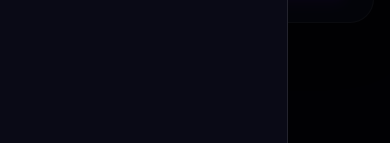
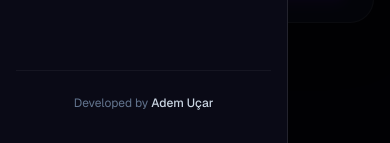
Before and after one commit to ademucar/donusturucu-site, a Next.js app: page / in a window 390 px wide. Both pictures are taken after a click on the button "Menü". Shown: the part 701-844 px from the top of the page. Built offline with nearby package versions, Linux system fonts and the light colour scheme.

Commit message:
Update MobileNav.tsx

```diff
--- a/app/components/MobileNav.tsx
+++ b/app/components/MobileNav.tsx
@@ -38,7 +38,24 @@ export default function MobileNav() {
                 <X className="h-5 w-5" />
               </button>
             </div>
+
             <NavLinks pathname={pathname} onNavigate={() => setOpen(false)} />
+
+            {/* Geliştirici Bilgisi Alanı (Mobil) */}
+            <div className="mt-auto pt-6 pb-2 text-xs text-slate-500 text-center border-t border-white/5">
+              <p>
+                Developed by{" "}
+                <a
+                  href="https://ademucar.com.tr/"
+                  target="_blank"
+                  rel="noopener noreferrer"
+                  className="text-slate-300 font-medium hover:text-white transition-colors"
+                >
+                  Adem Uçar
+                </a>
+              </p>
+            </div>
+
           </div>
         </div>
       )}
```
